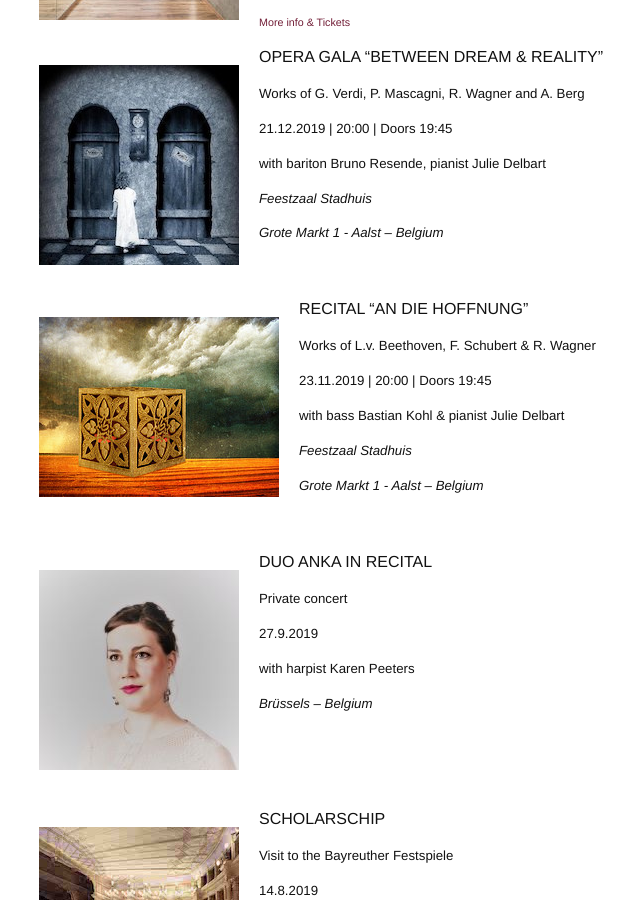
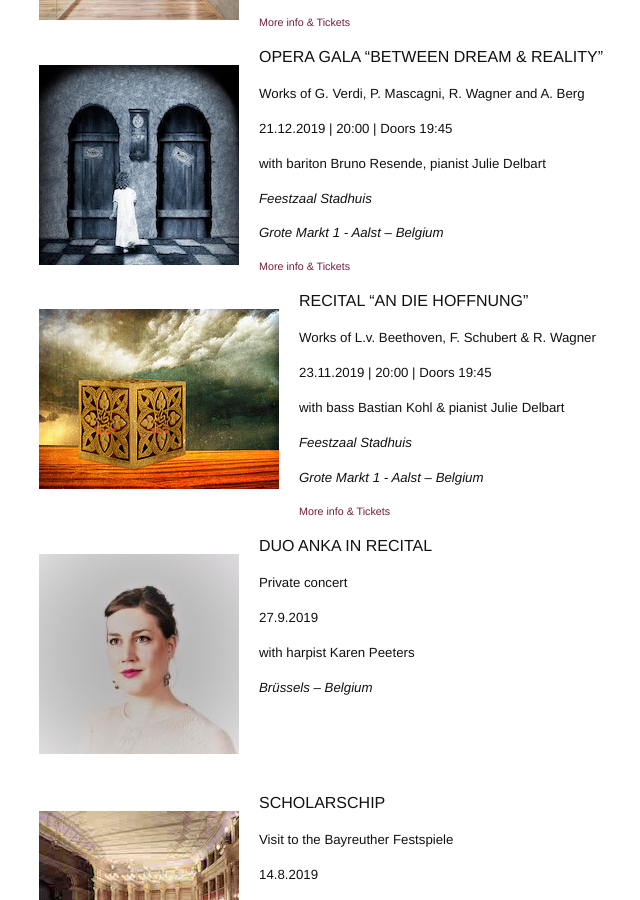
Before and after one commit to annesophie-sevens/annesophie-sevens.github.io, a Jekyll site: the page built from agenda-de.md, in a window 1280 px wide and 900 px high, scrolled down 1261 px. Shown: the whole window, without its empty margins (251-891 px from the left). Built offline with Jekyll 4.4.1, drawn with Linux system fonts in a browser that asks for light colours; nearby versions of some CDN libraries.

Commit message:
Update agenda-de.md

```diff
--- a/agenda-de.md
+++ b/agenda-de.md
@@ -83,7 +83,7 @@ OPERA GALA "BETWEEN DREAM & REALITY"
 
 ##### _Grote Markt 1 - Aalst – Belgium_
 
-&nbsp;
+###### <a href="https://www.casaveronica.net/events/opera-gala-between-dream-reality" target="_blank">More info & Tickets</a>
 
 <img style="float: left; padding: 20px" src="/assets/pandora.jpg">
 
@@ -99,7 +99,7 @@ RECITAL "AN DIE HOFFNUNG"
 
 ##### _Grote Markt 1 - Aalst – Belgium_
 
-&nbsp;
+###### <a href="https://www.casaveronica.net/events/recital-an-die-hoffnung" target="_blank">More info & Tickets</a>
 
 <img style="float: left; padding: 20px" src="/assets/VIIc.jpg">
 
```
